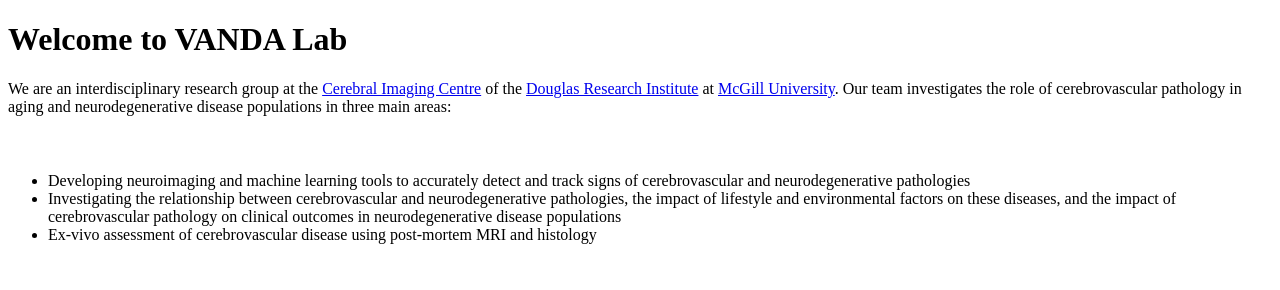
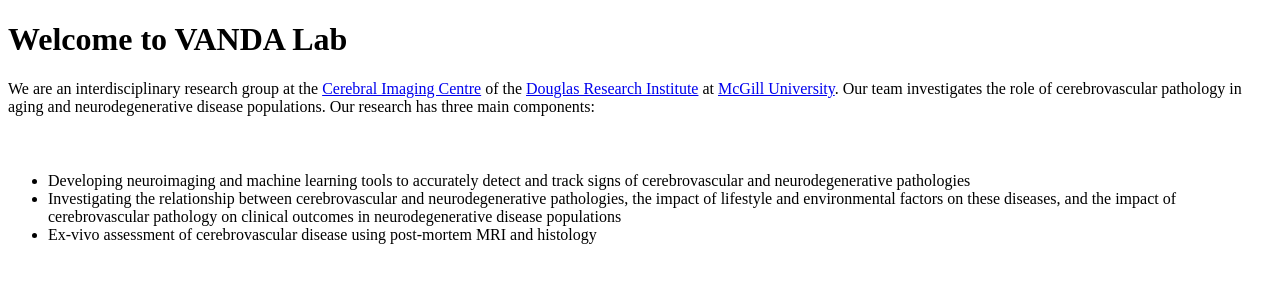
Before and after one commit to VANDAlab/VANDAlab.github.io, a Jekyll site: the page built from index.md, in a window 1280 px wide. Shown: the top 290 px of the page. Built offline with Jekyll 4.4.1, drawn with Linux system fonts in a browser that asks for light colours; our own code applies the rules of GitHub Pages for plain Markdown files.

Commit message:
Update index.md

```diff
--- a/index.md
+++ b/index.md
@@ -4,7 +4,7 @@ layout: default
 
 # Welcome to VANDA Lab
 
-We are an interdisciplinary research group at the [Cerebral Imaging Centre](https://douglas.research.mcgill.ca/cerebral-imaging-centre/) of the [Douglas Research Institute](http://douglas.research.mcgill.ca) at [McGill University](https://www.mcgill.ca). Our team investigates the role of cerebrovascular pathology in aging and neurodegenerative disease populations in three main areas:
+We are an interdisciplinary research group at the [Cerebral Imaging Centre](https://douglas.research.mcgill.ca/cerebral-imaging-centre/) of the [Douglas Research Institute](http://douglas.research.mcgill.ca) at [McGill University](https://www.mcgill.ca). Our team investigates the role of cerebrovascular pathology in aging and neurodegenerative disease populations. Our research has three main components:
 
 - Developing neuroimaging and machine learning tools to accurately detect and track signs of cerebrovascular and neurodegenerative pathologies
 - Investigating the relationship between cerebrovascular and neurodegenerative pathologies, the impact of lifestyle and environmental factors on these diseases, and the impact of cerebrovascular pathology on clinical outcomes in neurodegenerative disease populations
```
